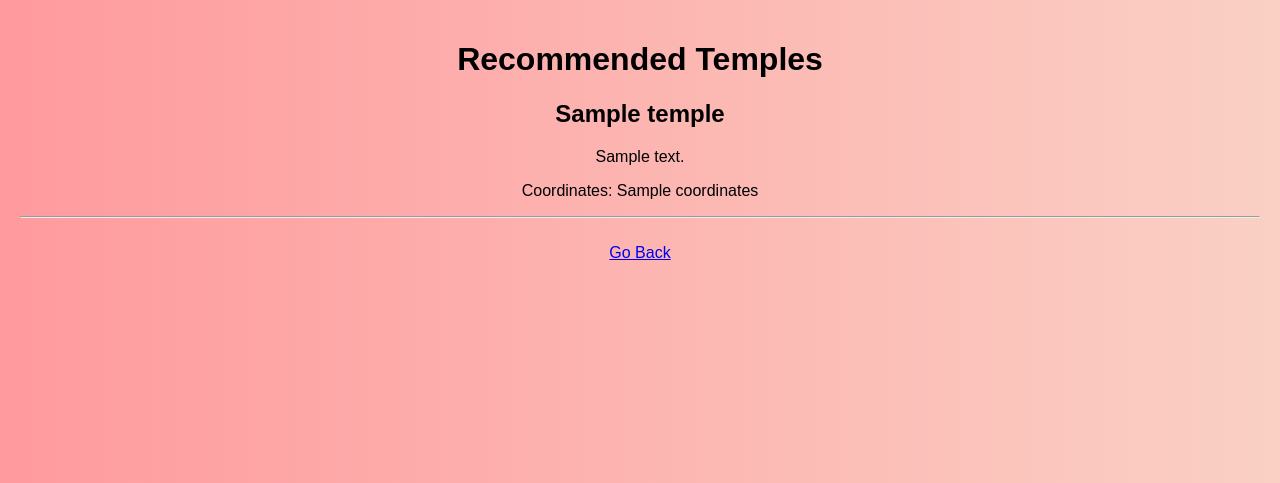
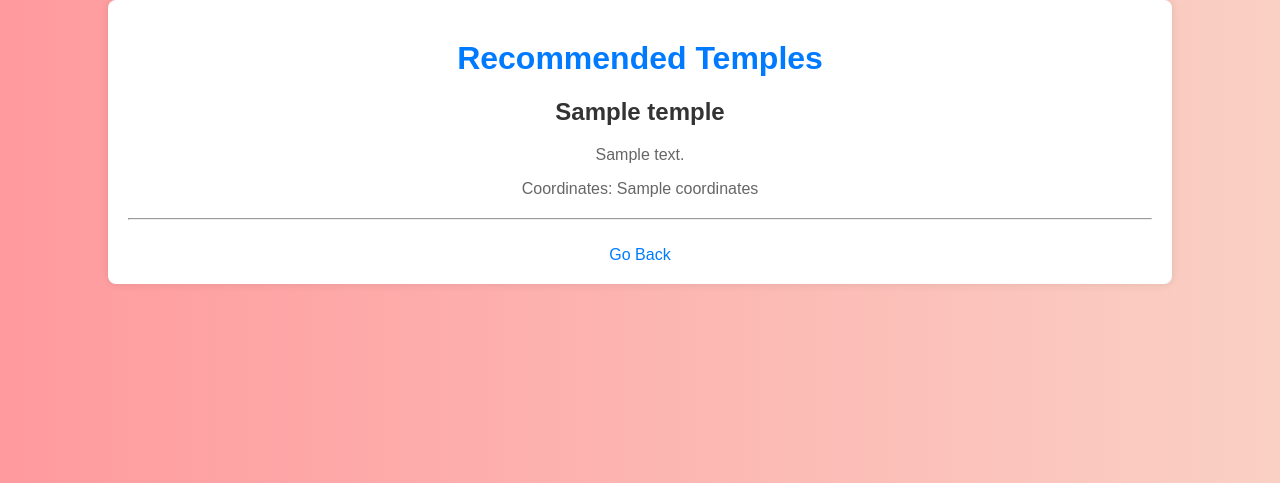
Before and after one commit to iamdebopriya/Flask-Application-For-Temple-Recommendation, a Flask app: template templates/recommend.html in a window 1280 px wide. Shown: the top 483 px of the page. Run offline with Flask 3, Linux system fonts and the light colour scheme; the template is opened without the code that fills it: most values are stand-ins (such as "Sample title", 1, 10 or a date in 2020).

Commit message:
Update recommend.html

```diff
--- a/templates/recommend.html
+++ b/templates/recommend.html
@@ -5,18 +5,62 @@
     <meta name="viewport" content="width=device-width, initial-scale=1.0">
     <title>Recommendations</title>
     <link rel="stylesheet" href="{{ url_for('static', filename='styles.css') }}">
+    <style>
+        body {
+            font-family: Arial, sans-serif;
+            margin: 0;
+            padding: 0;
+            background-color: #f4f4f9;
+        }
+        h1 {
+            text-align: center;
+            color: #007bff;
+            margin-top: 20px;
+        }
+        .container {
+            width: 80%;
+            margin: 0 auto;
+            padding: 20px;
+            background: #fff;
+            border-radius: 8px;
+            box-shadow: 0 0 10px rgba(0, 0, 0, 0.1);
+        }
+        .recommendation {
+            margin-bottom: 20px;
+        }
+        h2 {
+            color: #333;
+        }
+        p {
+            color: #666;
+        }
+        a {
+            text-decoration: none;
+            color: #007bff;
+            font-size: 16px;
+        }
+        a:hover {
+            text-decoration: underline;
+        }
+    </style>
 </head>
 <body>
+    <div class="container">
         <h1>Recommended Temples</h1>
+        {% if recommendations.empty %}
+            <p>No recommendations found with similarity greater than 0.0.</p>
+        {% else %}
             {% for temple in recommendations.itertuples() %}
-        <div>
+                <div class="recommendation">
                     <h2>{{ temple.templeName }}</h2>
                     <p>{{ temple.Description }}</p>
                     <p>Coordinates: {{ temple.Coordinates }}</p>
                 </div>
                 <hr>
             {% endfor %}
+        {% endif %}
         <br>
         <a href="/">Go Back</a>
+    </div>
 </body>
 </html>
```
Lines whose indentation alone changed are shown as unchanged.
